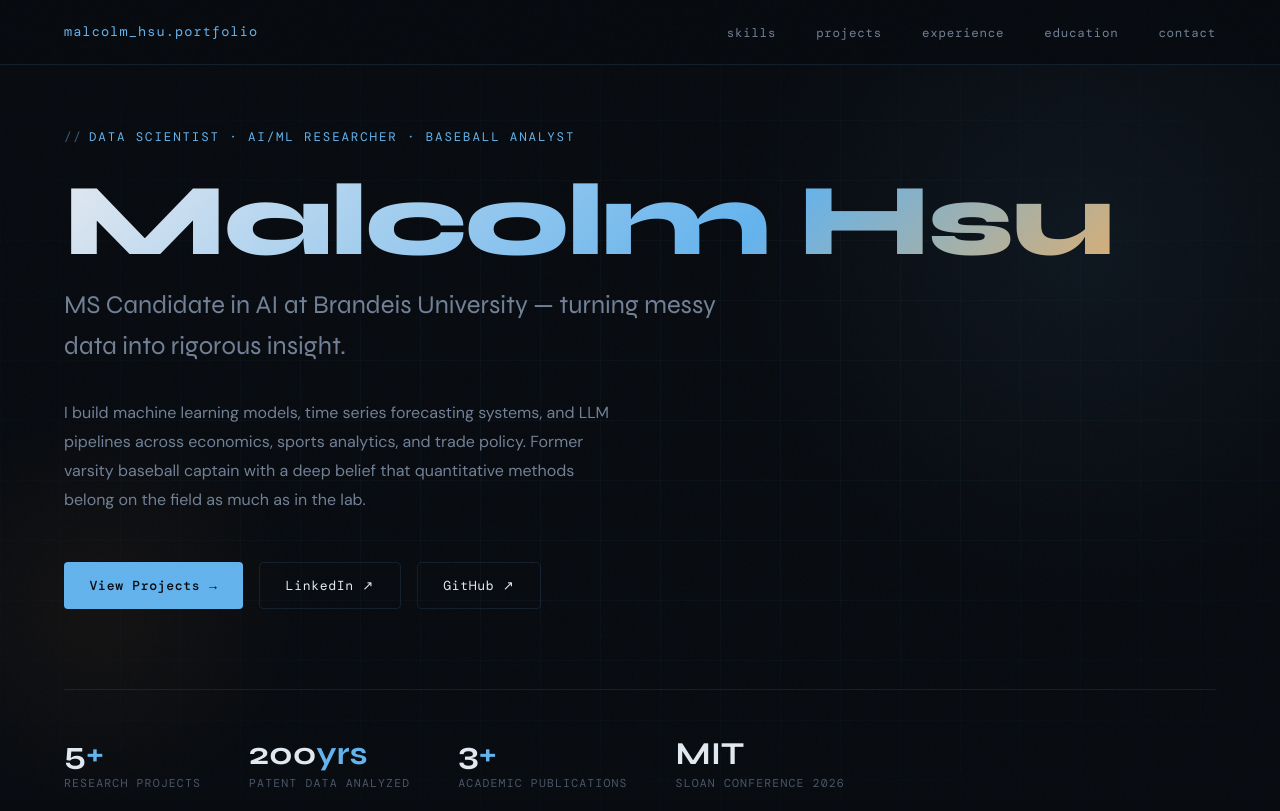
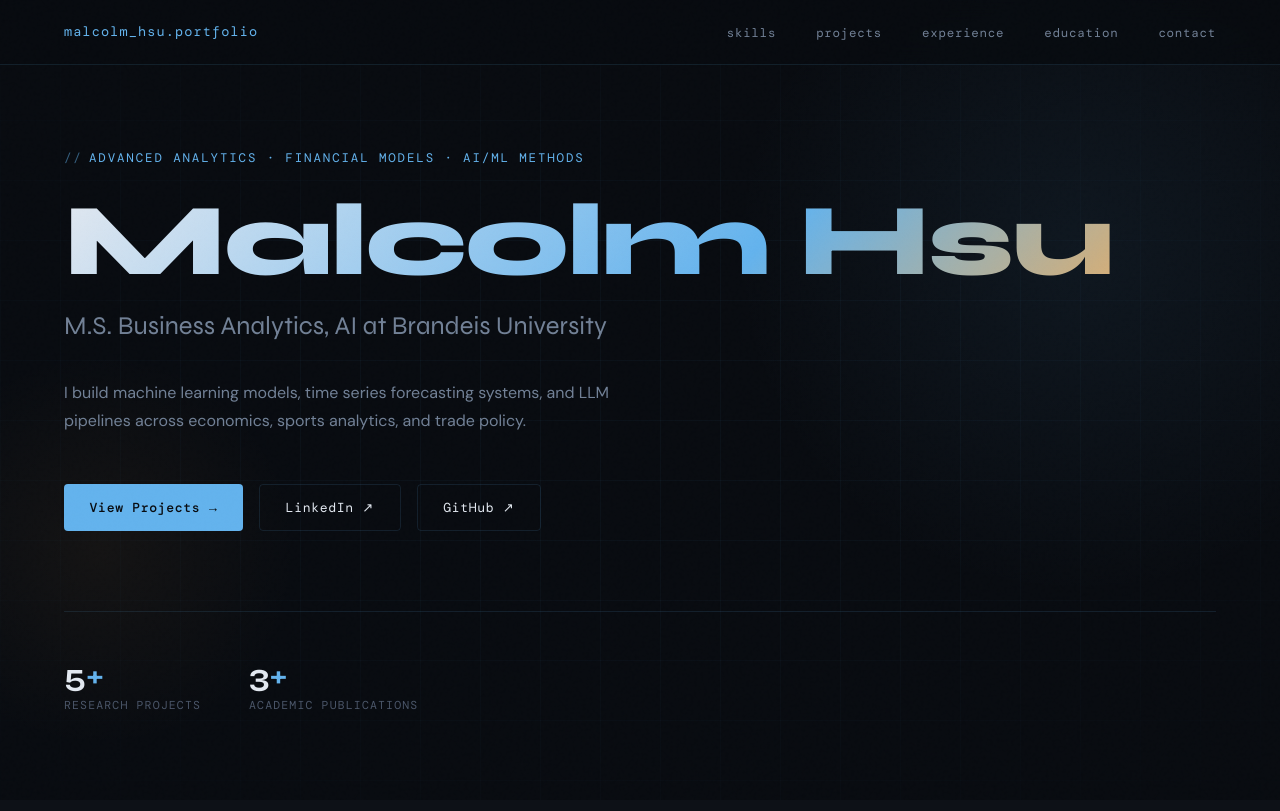
Before and after one commit to malcolmhsu17/Malcolm-Hsu-Technical-Portfolio, a plain HTML site: page index.html in a window 1280 px wide. Shown: the top 811 px of the page. Drawn offline with nearby package versions, Linux system fonts and the light colour scheme; a web font is replaced by a local one.

Commit message:
Revise hero section and remove patent data
Updated hero section with new tags and removed outdated statistics.

```diff
--- a/index.html
+++ b/index.html
@@ -730,11 +730,11 @@
     <div class="hero-glow"></div>
     <div class="hero-glow-2"></div>
 
-    <div class="hero-tag">Data Scientist · AI/ML Researcher · Baseball Analyst</div>
+    <div class="hero-tag">Advanced Analytics · Financial Models · AI/ML Methods</div>
     <h1 class="hero-name"><span>Malcolm Hsu</span></h1>
-    <p class="hero-title">MS Candidate in AI at Brandeis University — turning messy data into rigorous insight.</p>
+    <p class="hero-title">M.S. Business Analytics, AI at Brandeis University</p>
     <p class="hero-desc">
-      I build machine learning models, time series forecasting systems, and LLM pipelines across economics, sports analytics, and trade policy. Former varsity baseball captain with a deep belief that quantitative methods belong on the field as much as in the lab.
+      I build machine learning models, time series forecasting systems, and LLM pipelines across economics, sports analytics, and trade policy.
     </p>
     <div class="hero-ctas">
       <a href="#projects" class="btn btn-primary">View Projects →</a>
@@ -748,16 +748,8 @@
         <div class="stat-label">Research Projects</div>
       </div>
       <div class="stat-item">
-        <div class="stat-num">200<span>yrs</span></div>
-        <div class="stat-label">Patent Data Analyzed</div>
-      </div>
-      <div class="stat-item">
         <div class="stat-num">3<span>+</span></div>
         <div class="stat-label">Academic Publications</div>
-      </div>
-      <div class="stat-item">
-        <div class="stat-num">MIT</div>
-        <div class="stat-label">Sloan Conference 2026</div>
       </div>
     </div>
   </section>
```
